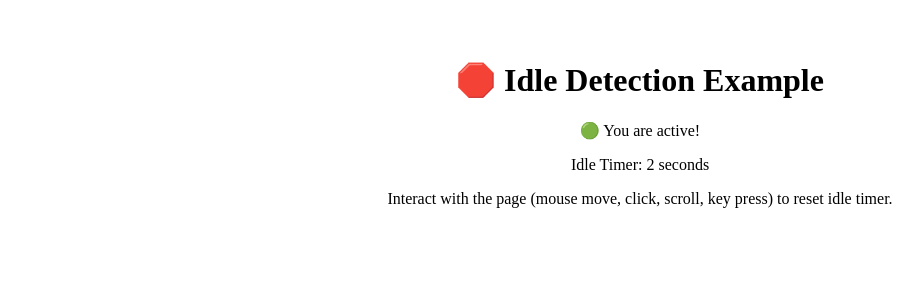
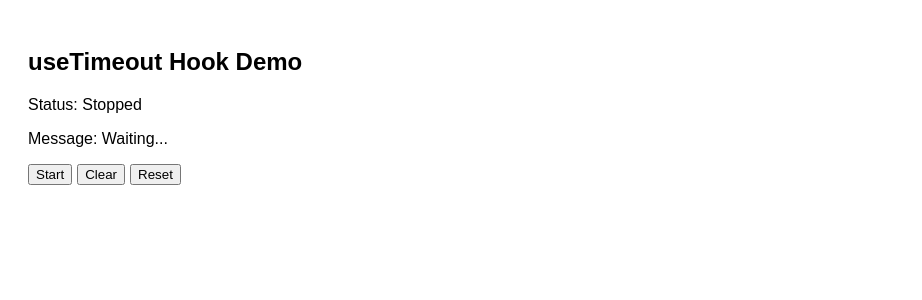
Before and after one commit to Passenger108/react-hooks-wallet, a React (Vite) app: page / in a window 1280 px wide. Shown: the top 300 px of the page, without its empty margins (0-922 px from the left). Built offline with nearby package versions, Linux system fonts and the light colour scheme.

Commit message:
added useTimeout

```diff
--- /dev/null
+++ b/src/hooks/useTimeout/TimeoutExample.jsx
@@ -0,0 +1,24 @@
+import React, { useState } from "react";
+import useTimeout from "./useTimeout";
+
+export default function TimeoutExample() {
+  const [message, setMessage] = useState("Waiting...");
+
+  const { start, clear, reset, isActive } = useTimeout(() => {
+    setMessage("⏰ Timeout finished!");
+  }, 3000, false); // 3 seconds delay, not auto-start
+
+  return (
+    <div style={{ padding: "20px", fontFamily: "sans-serif" }}>
+      <h2>useTimeout Hook Demo</h2>
+      <p>Status: {isActive ? "Running" : "Stopped"}</p>
+      <p>Message: {message}</p>
+
+      <div style={{ marginTop: "10px" }}>
+        <button onClick={start} style={{ marginRight: "5px" }}>Start</button>
+        <button onClick={clear} style={{ marginRight: "5px" }}>Clear</button>
+        <button onClick={reset}>Reset</button>
+      </div>
+    </div>
+  );
+}
--- /dev/null
+++ b/src/hooks/useTimeout/useTimeout.js
@@ -0,0 +1,45 @@
+import { useState, useEffect, useRef, useCallback } from "react";
+
+export default function useTimeout(callback = () => {}, delay = 0, autoStart = true) {
+  const timer = useRef(null);
+  const savedCallback = useRef(callback);
+  const [isActive, setIsActive] = useState(false);
+
+  // Keep the latest callback
+  useEffect(() => {
+    savedCallback.current = callback;
+  }, [callback]);
+
+  const start = useCallback(() => {
+    if (!timer.current) {
+      timer.current = setTimeout(() => {
+        savedCallback.current();
+        timer.current = null;
+        setIsActive(false);
+      }, delay);
+      setIsActive(true);
+    }
+  }, [delay]);
+
+  const clear = useCallback(() => {
+    if (isActive) {
+      clearTimeout(timer.current);
+      timer.current = null;
+      setIsActive(false);
+    }
+  }, [isActive]);
+
+  const reset = useCallback(() => {
+    clear();
+    start();
+  }, [clear, start]);
+
+  useEffect(() => {
+    if (autoStart) {
+      start();
+    }
+    return clear; // Cleanup on unmount
+  }, [autoStart, start, clear]);
+
+  return { start, clear, reset, isActive };
+}
--- a/src/main.jsx
+++ b/src/main.jsx
@@ -1,11 +1,11 @@
 import React from 'react'
 import {createRoot} from 'react-dom/client'
-import IdleExample from './hooks/useIdle/IdleExample' ;
+import TimeoutExample from './hooks/useTimeout/TimeoutExample' ;
 
 
 // Temporary dev playground
 const App = () => {
-  return <IdleExample/>
+  return <TimeoutExample/>
 }
 
 createRoot(document.getElementById('root'))
```
Also changed, not shown: src/hooks/useTimeout/README.md (added), 1 other file (tests, documents, lock files or other folders).
